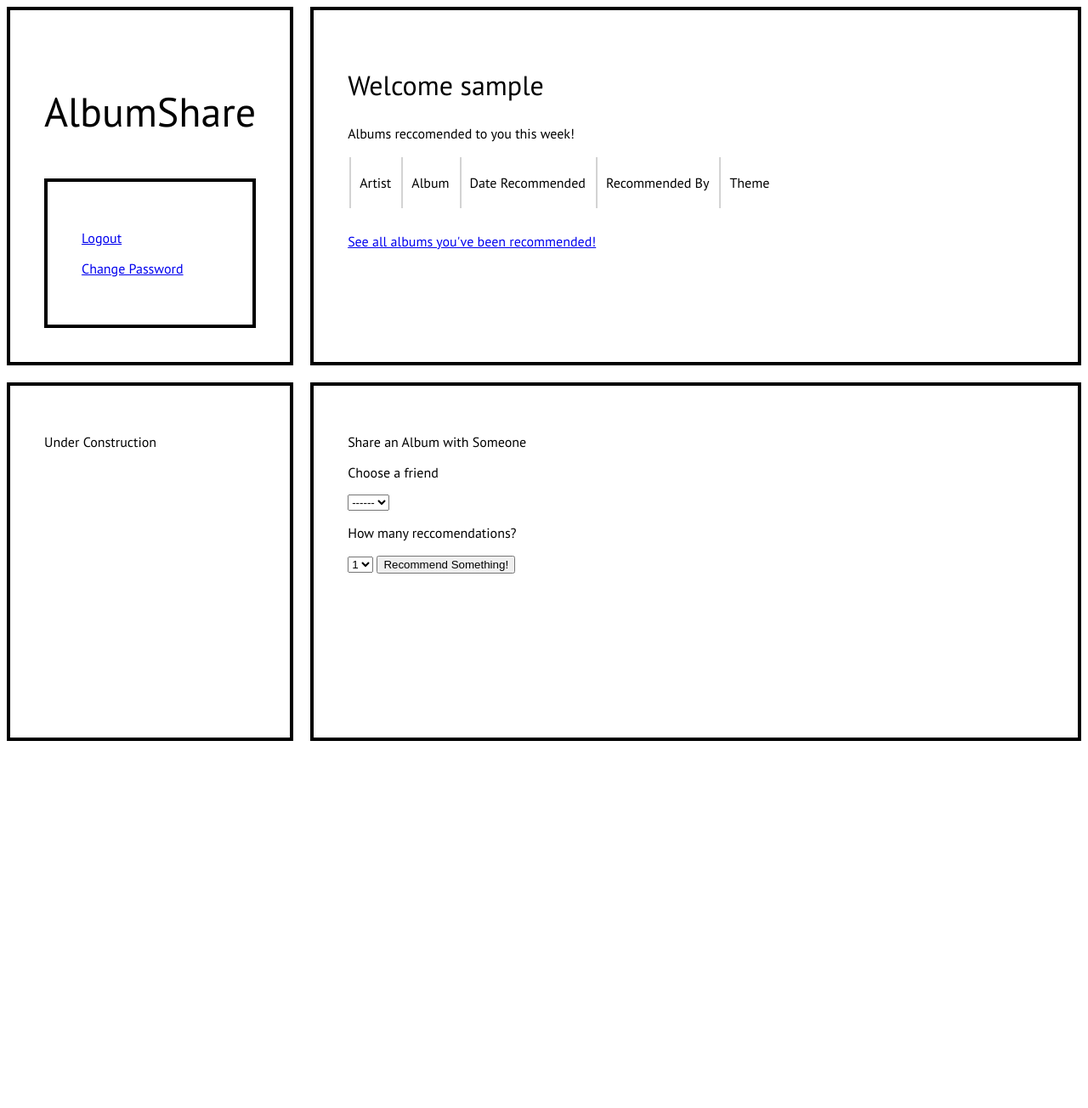
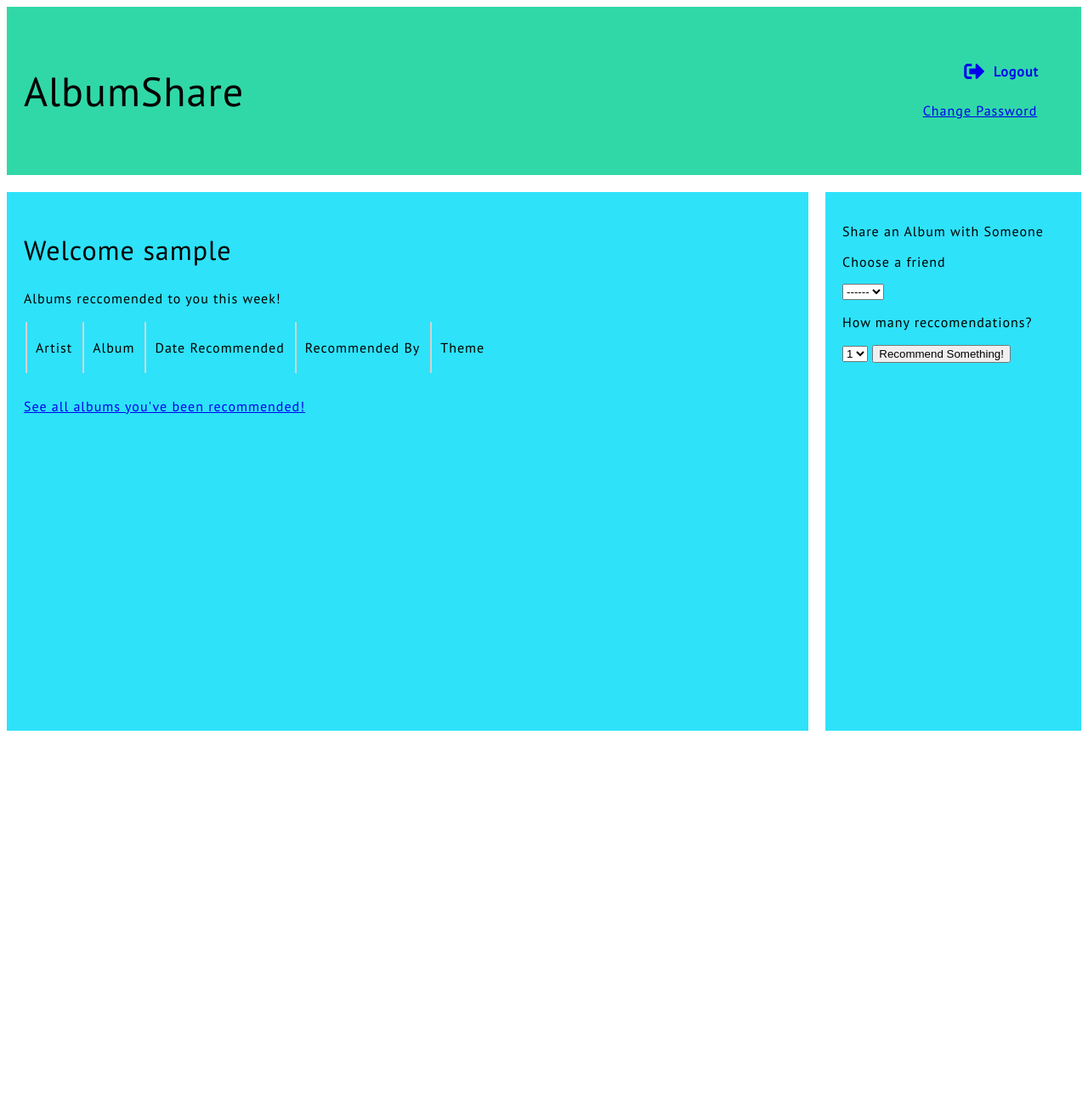
Before and after one commit to JasonHowellSlavin/phpTenPercent, a PHP site: page /albumShare/pages/home.php in a window 1280 px wide. Shown: the whole page at 85% size. Before the commit the page ends 872 px from the top, so only its background shows below. Run offline with PHP 8.4, Linux system fonts and the light colour scheme; the visitor is signed in with stand-in values (Sample User, id 1); data that the repository does not hold is empty; some libraries are stand-ins or nearby versions.

Commit message:
Some basic styles for site. Setting up mixins variables, etc

```diff
--- a/docroot/albumShare/dist/css/homepage.css
+++ b/docroot/albumShare/dist/css/homepage.css
@@ -12,29 +12,84 @@ article,
 body {
   font-family: 'PT Sans', sans-serif;
   font-size: 16px;
-  font-weight: 300; }
+  font-weight: 300;
+  letter-spacing: 1px; }
 
 /* line 3, albumShare/src/styles/homepage.scss */
 article {
   display: -ms-grid;
   display: grid;
-  -ms-grid-columns: 1fr 3fr;
-      grid-template-columns: 1fr 3fr;
-  -ms-grid-rows: 1fr 1fr;
-      grid-template-rows: 1fr 1fr;
+  -ms-grid-columns: 1fr 1fr 1fr 1fr;
+      grid-template-columns: 1fr 1fr 1fr 1fr;
+  -ms-grid-rows: (1fr)[6];
+      grid-template-rows: repeat(6, 1fr);
   grid-gap: 20px; }
   /* line 9, albumShare/src/styles/homepage.scss */
   article section {
-    border: 4px solid black;
-    padding: 40px; }
-  /* line 14, albumShare/src/styles/homepage.scss */
+    padding: 20px; }
+  /* line 13, albumShare/src/styles/homepage.scss */
   article h1 {
     font-size: 48px; }
-  /* line 18, albumShare/src/styles/homepage.scss */
+  /* line 17, albumShare/src/styles/homepage.scss */
   article h2 {
     font-size: 32px; }
 
-/* line 23, albumShare/src/styles/homepage.scss */
+/* line 22, albumShare/src/styles/homepage.scss */
 td {
   border-left: 2px solid lightgray;
   padding: 20px 10px; }
+
+/* line 27, albumShare/src/styles/homepage.scss */
+.header {
+  display: -ms-grid;
+  display: grid;
+  -ms-grid-columns: 1fr 1fr 1fr;
+      grid-template-columns: 1fr 1fr 1fr;
+  background-color: #31D8A7;
+  grid-column: 1/5;
+  grid-row: 1/2;
+  -ms-flex-align: stretch;
+      align-items: stretch; }
+  /* line 35, albumShare/src/styles/homepage.scss */
+  .header .logout {
+    display: -ms-grid;
+    display: grid;
+    grid-column: 3/4; }
+    /* line 39, albumShare/src/styles/homepage.scss */
+    .header .logout a {
+      display: -ms-grid;
+      display: grid;
+      -ms-flex-pack: center;
+          justify-content: center;
+      -ms-flex-line-pack: center;
+          align-content: center;
+      -ms-grid-columns: 1fr 1fr;
+          grid-template-columns: 1fr 1fr;
+      font-weight: 600;
+      text-decoration: none; }
+      /* line 47, albumShare/src/styles/homepage.scss */
+      .header .logout a span {
+        padding: 10px;
+        font-weight: 600; }
+    /* line 53, albumShare/src/styles/homepage.scss */
+    .header .logout i {
+      justify-self: end;
+      -ms-flex-item-align: center;
+          -ms-grid-row-align: center;
+          align-self: center;
+      font-size: 24px; }
+  /* line 60, albumShare/src/styles/homepage.scss */
+  .header .user-panel {
+    grid-column: 4/5; }
+
+/* line 66, albumShare/src/styles/homepage.scss */
+.recs-this-week {
+  background-color: #2EE2FA;
+  grid-column: 1/4;
+  grid-row: 2/5; }
+
+/* line 72, albumShare/src/styles/homepage.scss */
+.share-album {
+  background-color: #2EE2FA;
+  grid-column: 4/5;
+  grid-row: 2/5; }
--- a/docroot/albumShare/pages/home.php
+++ b/docroot/albumShare/pages/home.php
@@ -17,15 +17,19 @@ $email = (!empty($_SESSION["userEmail"])) ? $_SESSION["userEmail"] : '';
 ?>
 <link rel="stylesheet" type="text/css" href="../dist/css/homepage.css">
 <link href="https://fonts.googleapis.com/css?family=PT+Sans" rel="stylesheet">
+<link href="https://use.fontawesome.com/releases/v5.0.6/css/all.css" rel="stylesheet">
 
 <article>
-    <section>
+<!--    TODO: Break this section out into an actualy header-->
+    <section class="header">
         <h1>AlbumShare</h1>
         <section class="user-panel">
-            <h3><a href="userActions/logout.php">Logout</a></h3>
+            <h3 class="logout"><a href="userActions/logout.php"><i class="fas fa-sign-out-alt"></i><span>Logout</span></a></h3>
             <h3><a href="userActions/changePassword.php">Change Password</a></h3>
         </section>
     </section>
+
+
 
     <section class="recs-this-week">
         <h2>Welcome <?php echo $name ?></h2>
@@ -67,9 +71,9 @@ $email = (!empty($_SESSION["userEmail"])) ? $_SESSION["userEmail"] : '';
         </table>
         <h5><a href="allReccomendations.php">See all albums you've been recommended!</a></h5>
     </section>
-    <section class="add-friend">
-        <h3>Under Construction</h3>
-    </section>
+<!--    <section class="add-friend">-->
+<!--        <h3>Under Construction</h3>-->
+<!--    </section>-->
     <section class="share-album">
         <h3>Share an Album with Someone</h3>
         <form action="shareAlbum.php" method="POST">
--- a/docroot/albumShare/src/styles/_mixins.scss
+++ b/docroot/albumShare/src/styles/_mixins.scss
@@ -1,6 +1,15 @@
 @import 'variables';
 
-@mixin button ($text-color, $background-color, $border) {
+@mixin button ($text-color: $color-light-secondary, $background-color: $color-light, $border: 0) {
     padding: $standard-padding;
+    background-color: $background-color;
+    color:$text-color;
+    border: $border;
+
+    &:hover {
+        cursor: pointer;
+        color: darken($text-color, 20%);
+    }
+
 
 }
--- a/docroot/albumShare/src/styles/_typography.scss
+++ b/docroot/albumShare/src/styles/_typography.scss
@@ -14,4 +14,5 @@ body {
     font-family: 'PT Sans', sans-serif;
     font-size: 16px;
     font-weight: 300;
+    letter-spacing: 1px;
 }
--- a/docroot/albumShare/src/styles/homepage.scss
+++ b/docroot/albumShare/src/styles/homepage.scss
@@ -2,13 +2,12 @@
 
 article {
     display: grid;
-    grid-template-columns: 1fr 3fr;
-    grid-template-rows: 1fr 1fr;
+    grid-template-columns: 1fr 1fr 1fr 1fr;
+    grid-template-rows: repeat(6, 1fr);
     grid-gap: $standard-padding;
 
     section {
-        border: 4px solid black;
-        padding: $standard-padding * 2;
+        padding: $standard-padding;
     }
 
     h1 {
@@ -25,6 +24,53 @@ td {
     padding: $standard-padding $standard-padding / 2;
 }
 
-.user-panel {
+.header {
+    display: grid;
+    grid-template-columns: 1fr 1fr 1fr;
+    background-color: $color-primary;
+    grid-column: 1/5;
+    grid-row: 1/2;
+    align-items: stretch;
+
+    .logout {
+        display: grid;
+        grid-column: 3/4;
+
+        a {
+            display: grid;
+            justify-content: center;
+            align-content: center;
+            grid-template-columns: 1fr 1fr;
+            font-weight: 600;
+            text-decoration: none;
+
+            span {
+                padding: $standard-padding / 2;
+                font-weight: 600;
+            }
+        }
+
+        i {
+            justify-self: end;
+            align-self: center;
+            font-size: $standard-font-size * 1.5;
+        }
+    }
+
+    .user-panel {
+        grid-column: 4/5;
+    }
 
 }
+
+.recs-this-week {
+    background-color: $color-light;
+    grid-column: 1/4;
+    grid-row:  2/5;
+}
+
+.share-album {
+    background-color: $color-light;
+    grid-column: 4/5;
+    grid-row: 2/5;
+}
```
